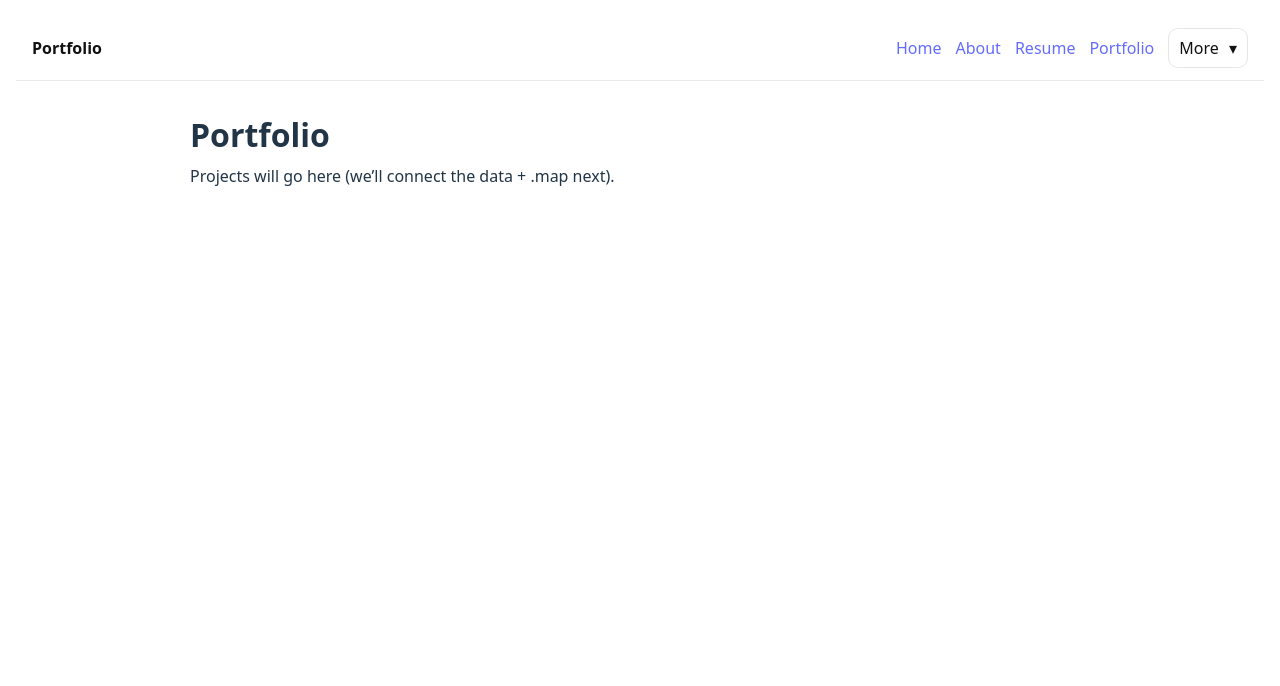
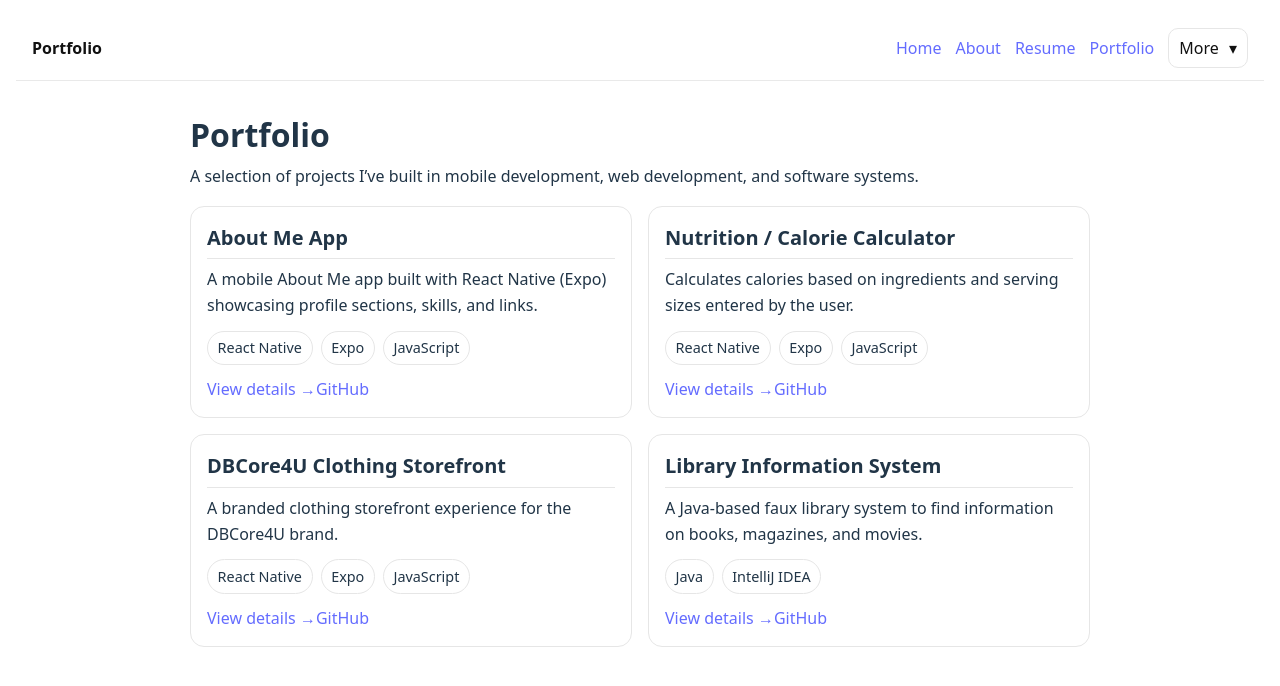
Before and after one commit to isaiahurquilla/Portfolio, a React (Vite) app: page /portfolio in a window 1280 px wide. Shown: the top 686 px of the page. Built offline with nearby package versions, Linux system fonts and the light colour scheme.

Commit message:
Portfolio Projects

```diff
--- a/src/App.css
+++ b/src/App.css
@@ -292,3 +292,38 @@
     opacity: 0.85;
   }
 }
+/* ===== Portfolio Grid ===== */
+.grid {
+  display: grid;
+  grid-template-columns: repeat(2, minmax(0, 1fr));
+  gap: 1rem;
+  margin-top: 1rem;
+}
+
+@media (max-width: 900px) {
+  .grid {
+    grid-template-columns: 1fr;
+  }
+}
+
+.tagRow {
+  display: flex;
+  flex-wrap: wrap;
+  gap: 0.5rem;
+  margin: 0.75rem 0;
+}
+
+.tag {
+  font-size: 0.9rem;
+  padding: 0.35rem 0.6rem;
+  border-radius: 999px;
+  border: 1px solid #e6e6e6;
+  background: #fff;
+}
+@media (prefers-color-scheme: dark) {
+  .tag {
+    background: #0f1218;
+    border: 1px solid #232836;
+    color: #e7e7e7;
+  }
+}
--- /dev/null
+++ b/src/data/projects.js
@@ -0,0 +1,67 @@
+// src/data/projects.js
+export const projects = [
+  {
+    id: 1,
+    title: "About Me App",
+    slug: "about-me-app",
+    description:
+      "A mobile About Me app built with React Native (Expo) showcasing profile sections, skills, and links.",
+    techStack: ["React Native", "Expo", "JavaScript"],
+    image: null,
+    github: "https://github.com/isaiahurquilla/Project1",
+    live: null,
+    highlights: [
+      "Reusable components for clean structure",
+      "Mobile-friendly layout and styling",
+      "Organized content sections for a portfolio feel",
+    ],
+  },
+  {
+    id: 2,
+    title: "Nutrition / Calorie Calculator",
+    slug: "nutrition-calorie-calculator",
+    description:
+      "Calculates calories based on ingredients and serving sizes entered by the user.",
+    techStack: ["React Native", "Expo", "JavaScript"],
+    image: null,
+    github: "https://github.com/isaiahurquilla/REPO_LINK_HERE",
+    live: null,
+    highlights: [
+      "Validated user input for accurate calculations",
+      "Clear UI for entering ingredients and servings",
+      "Logic structured for future expansion (history/macros)",
+    ],
+  },
+  {
+    id: 3,
+    title: "DBCore4U Clothing Storefront",
+    slug: "dbcore4u-clothing",
+    description:
+      "A branded clothing storefront experience for the DBCore4U brand.",
+    techStack: ["React Native", "Expo", "JavaScript"],
+    image: null,
+    github: "https://github.com/isaiahurquilla/REPO_LINK_HERE",
+    live: null,
+    highlights: [
+      "Branded UI and reusable product components",
+      "Responsive layout and clean navigation structure",
+      "Designed for easy content updates",
+    ],
+  },
+  {
+    id: 4,
+    title: "Library Information System",
+    slug: "library-information-system",
+    description:
+      "A Java-based faux library system to find information on books, magazines, and movies.",
+    techStack: ["Java", "IntelliJ IDEA"],
+    image: null,
+    github: "https://github.com/isaiahurquilla/Library",
+    live: null,
+    highlights: [
+      "Object-oriented design for different media types",
+      "Organized code structure for maintainability",
+      "Search/display of item information",
+    ],
+  },
+];
--- a/src/pages/Portfolio.jsx
+++ b/src/pages/Portfolio.jsx
@@ -1,8 +1,43 @@
+import { Link } from "react-router-dom";
+import { projects } from "../data/projects";
+
 export default function Portfolio() {
   return (
     <section className="page">
       <h1>Portfolio</h1>
-      <p>Projects will go here (we’ll connect the data + .map next).</p>
+      <p className="muted">
+        A selection of projects I’ve built in mobile development, web
+        development, and software systems.
+      </p>
+
+      <div className="grid">
+        {projects.map((project) => (
+          <article key={project.id} className="card">
+            <h2 style={{ marginTop: 0 }}>{project.title}</h2>
+            <p>{project.description}</p>
+
+            <div className="tagRow">
+              {project.techStack.map((t) => (
+                <span key={t} className="tag">
+                  {t}
+                </span>
+              ))}
+            </div>
+
+            <div className="btnRow">
+              <Link className="btn" to={`/portfolio/${project.slug}`}>
+                View details →
+              </Link>
+
+              {project.github ? (
+                <a className="btn" href={project.github} target="_blank" rel="noreferrer">
+                  GitHub
+                </a>
+              ) : null}
+            </div>
+          </article>
+        ))}
+      </div>
     </section>
   );
 }
--- a/src/pages/PortfolioDetail.jsx
+++ b/src/pages/PortfolioDetail.jsx
@@ -1,13 +1,69 @@
-import { useParams } from "react-router-dom";
+import { Link, useParams } from "react-router-dom";
+import { projects } from "../data/projects";
 
 export default function PortfolioDetail() {
   const { slug } = useParams();
+  const project = projects.find((p) => p.slug === slug);
+
+  if (!project) {
+    return (
+      <section className="page">
+        <h1>Project not found</h1>
+        <p className="muted">
+          No project exists for: <strong>{slug}</strong>
+        </p>
+        <Link className="btn" to="/portfolio">
+          ← Back to Portfolio
+        </Link>
+      </section>
+    );
+  }
 
   return (
     <section className="page">
-      <h1>Portfolio Detail</h1>
-      <p>Slug: {slug}</p>
-      <p>Project detail view will go here next.</p>
+      <Link className="btn" to="/portfolio">
+        ← Back to Portfolio
+      </Link>
+
+      <h1 style={{ marginTop: "1rem" }}>{project.title}</h1>
+      <p className="muted">{project.description}</p>
+
+      <h2>Tech Stack</h2>
+      <div className="tagRow">
+        {project.techStack.map((t) => (
+          <span key={t} className="tag">
+            {t}
+          </span>
+        ))}
+      </div>
+
+      {project.highlights?.length ? (
+        <>
+          <h2>Highlights</h2>
+          <ul>
+            {project.highlights.map((h) => (
+              <li key={h}>{h}</li>
+            ))}
+          </ul>
+        </>
+      ) : null}
+
+      <h2>Links</h2>
+      <div className="btnRow">
+        {project.github ? (
+          <a className="btn" href={project.github} target="_blank" rel="noreferrer">
+            GitHub Repo
+          </a>
+        ) : null}
+
+        {project.live ? (
+          <a className="btn" href={project.live} target="_blank" rel="noreferrer">
+            Live Demo
+          </a>
+        ) : (
+          <span className="muted">Live demo: not available</span>
+        )}
+      </div>
     </section>
   );
 }
```
